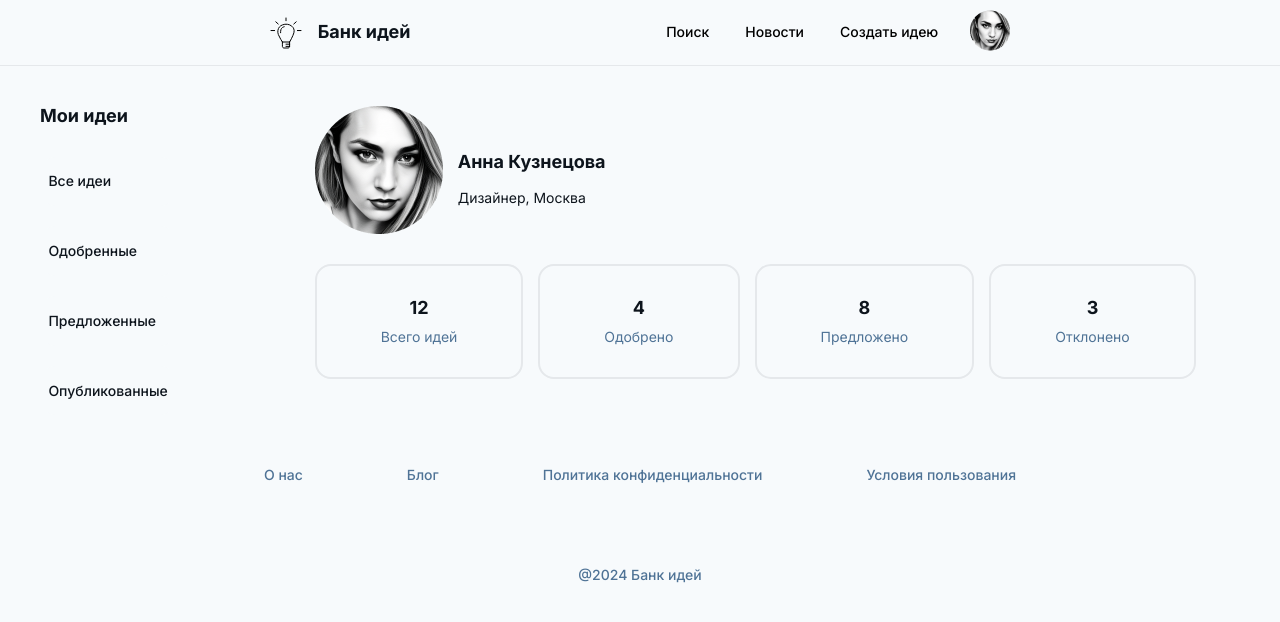
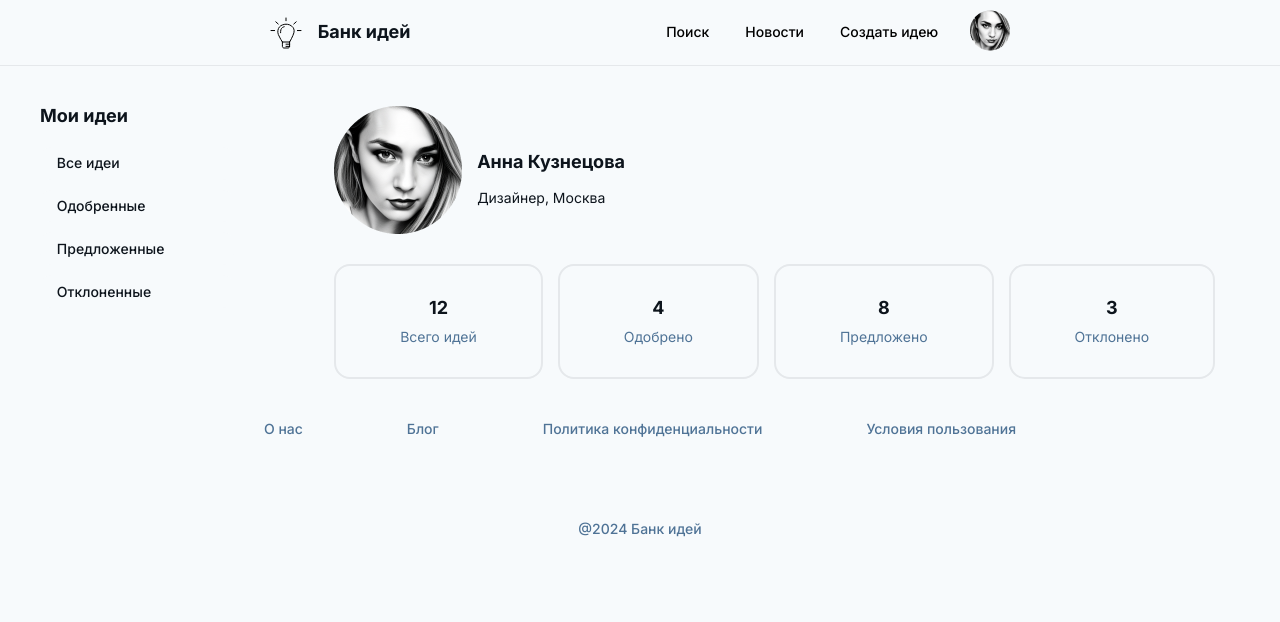
Before and after one commit to Talion220/Bank-of-ideas, a React (Vite) app: page /profile in a window 1280 px wide. Shown: the top 622 px of the page. Built offline with nearby package versions, Linux system fonts and the light colour scheme.

Commit message:
user menu and user statistics width fixed

```diff
--- a/src/pages/profile/profile.scss
+++ b/src/pages/profile/profile.scss
@@ -5,4 +5,5 @@
 }
 .profile .userContent{
     margin: 0 auto;
+
 }
--- a/src/widgets/profile/userMenu.jsx
+++ b/src/widgets/profile/userMenu.jsx
@@ -7,7 +7,7 @@ function UserMenu(){
             <button>Все идеи</button>
             <button>Одобренные</button>
             <button>Предложенные</button>
-            <button>Опубликованные</button>
+            <button>Отклоненные</button>
         </div>
 
     )
--- a/src/widgets/profile/userMenu.scss
+++ b/src/widgets/profile/userMenu.scss
@@ -11,12 +11,13 @@
 }
 .userMenu button{
     text-align: left;
-    margin: 10px 0 10px 40px;
+    margin: 0px 0 10px 40px;
     background: $bg-color;
     border: none;
     cursor: pointer;
-    padding: 1.2em 0.6em;
-    border-radius: 16px;
+    padding: 0.6em 5em 0.6em 1.2em ;
+    border-radius: 12px;
+    // width: fit-content;
 }
 .userMenu button:hover{
     filter: brightness(90%);
--- a/src/widgets/profile/userStatistics.scss
+++ b/src/widgets/profile/userStatistics.scss
@@ -10,6 +10,7 @@
 .userStatistics .userCards{
     display: flex;
     justify-content: space-evenly;
+    flex-wrap: wrap;
 }
 .userStatistics .userCard{
     display: flex;
```
